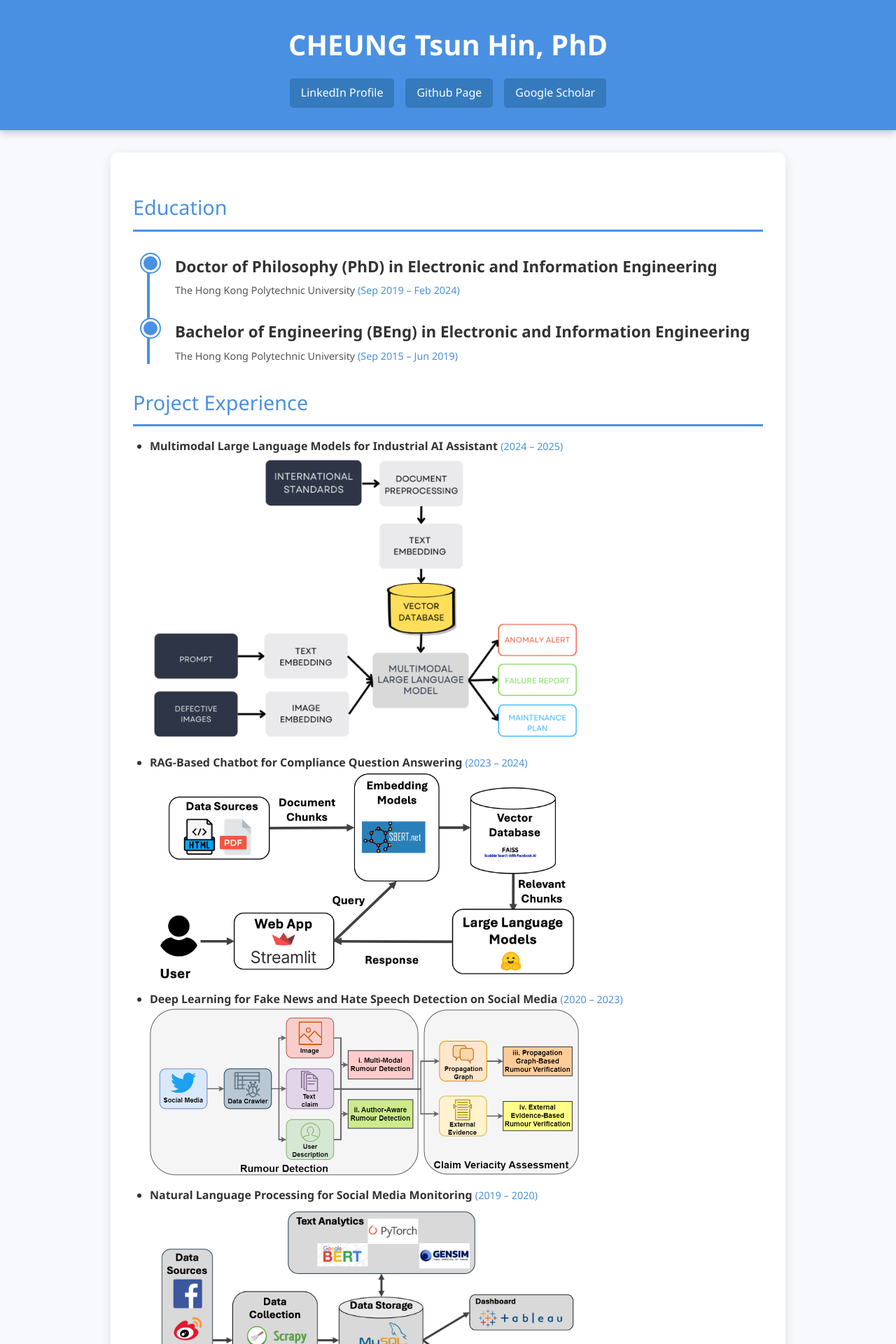
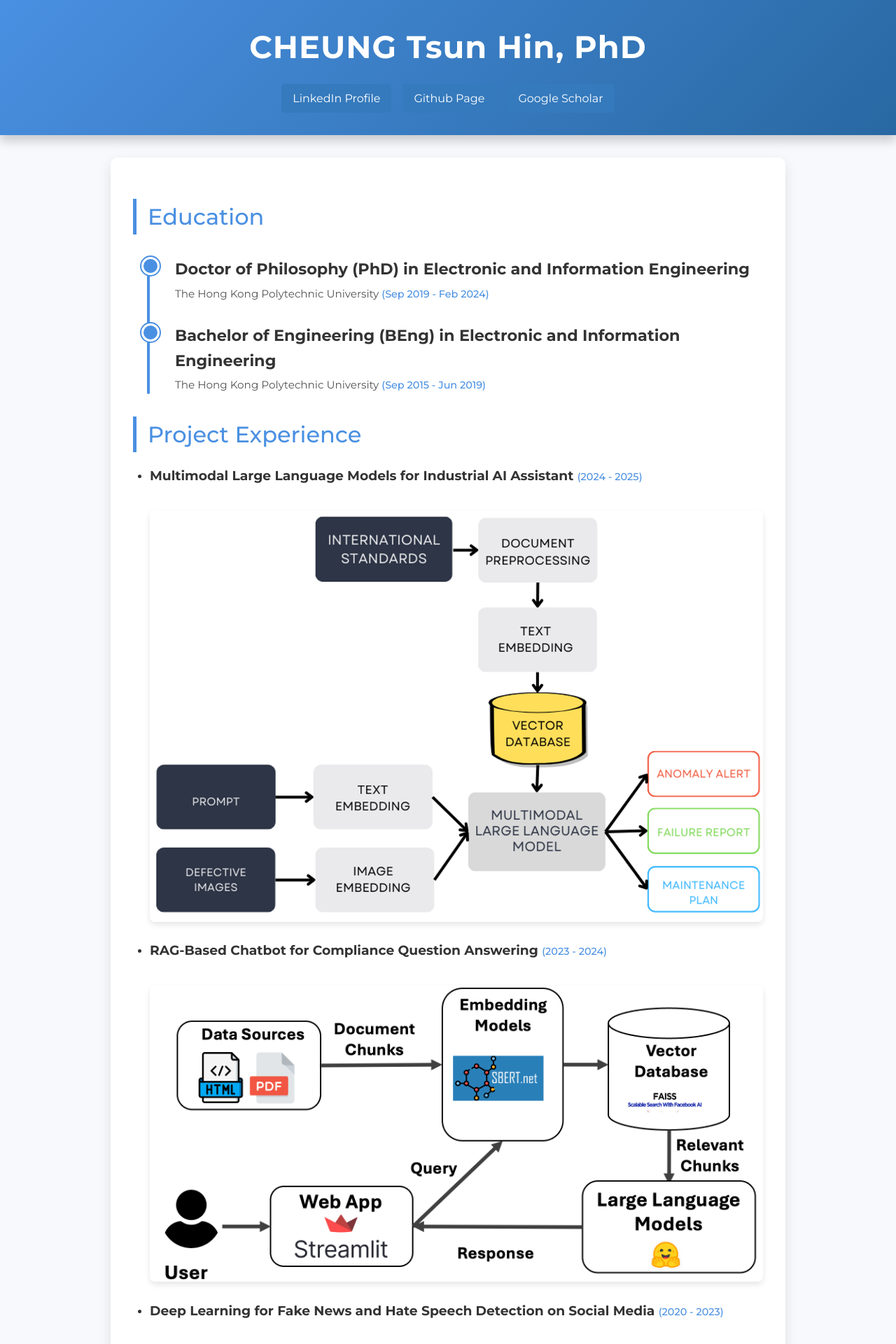
Before and after one commit to thcheung/thcheung.github.io, a Jekyll site: the page built from index.markdown, in a window 1280 px wide. Shown: the top 1920 px of the page at 70% size. Built offline with Jekyll 4.4.1, drawn with Linux system fonts in a browser that asks for light colours.

Commit message:
update css

```diff
--- a/_layouts/home.html
+++ b/_layouts/home.html
@@ -4,28 +4,45 @@
   <meta charset="UTF-8">
   <meta name="viewport" content="width=device-width, initial-scale=1.0">
   <title>CHEUNG Tsun Hin, PhD</title>
+  <link href="https://fonts.googleapis.com/css2?family=Montserrat:wght@400;500;700&display=swap" rel="stylesheet">
   <style>
+    :root {
+      --primary-color: #4A90E2;
+      --secondary-color: #357ABD;
+      --background-color: #f7f9fc;
+      --white: #ffffff;
+      --text-color: #333;
+      --subtext-color: #555;
+      --light-gray: #f5f5f5;
+      --accent-color: #2868A2;
+    }
+
     body {
-            font-family: 'Segoe UI', Tahoma, Geneva, Verdana, sans-serif;
+      font-family: 'Montserrat', 'Segoe UI', Tahoma, Geneva, Verdana, sans-serif;
       margin: 0;
       padding: 0;
+      background-color: var(--background-color);
+      color: var(--text-color);
       line-height: 1.6;
-            color: #333;
-            background-color: #f7f9fc;
+      -webkit-font-smoothing: antialiased;
+      -moz-osx-font-smoothing: grayscale;
     }
 
     header {
-            background: #4A90E2;
-            color: white;
+      background: linear-gradient(135deg, var(--primary-color), var(--accent-color));
+      color: var(--white);
       padding: 2rem 1rem;
       text-align: center;
-            box-shadow: 0 4px 10px rgba(0, 0, 0, 0.2);
+      box-shadow: 0 8px 15px rgba(0,0,0,0.2);
+      position: relative;
+      z-index: 1;
     }
 
     header h1 {
       margin: 0;
-            font-size: 2.5rem;
       font-weight: 700;
+      font-size: 2.8rem;
+      letter-spacing: 1px;
     }
 
     .contact-info {
@@ -37,24 +54,25 @@
     }
 
     .contact-info a {
-            color: white;
+      color: var(--white);
       text-decoration: none;
       padding: 0.5rem 1rem;
       border-radius: 5px;
-            background: #357ABD;
-            transition: background 0.3s;
+      background: var(--secondary-color);
+      transition: background 0.3s, transform 0.3s;
     }
 
     .contact-info a:hover {
-            background: #2868A2;
+      background: var(--accent-color);
+      transform: translateY(-3px);
     }
 
     .container {
       max-width: 900px;
       margin: 2rem auto;
       padding: 2rem;
-            background: white;
-            box-shadow: 0 4px 15px rgba(0, 0, 0, 0.1);
+      background: var(--white);
+      box-shadow: 0 8px 20px rgba(0, 0, 0, 0.1);
       border-radius: 10px;
     }
 
@@ -63,11 +81,11 @@
     }
 
     .section h2 {
-            border-bottom: 3px solid #4A90E2;
+      border-left: 5px solid var(--primary-color);
       margin-bottom: 1rem;
-            padding-bottom: 0.5rem;
-            font-size: 1.8rem;
-            color: #4A90E2;
+      padding-left: 1rem;
+      font-size: 2rem;
+      color: var(--primary-color);
       font-weight: 500;
     }
 
@@ -85,7 +103,8 @@
       top: 0;
       bottom: 0;
       width: 4px;
-            background: #4A90E2;
+      background: var(--primary-color);
+      border-radius: 2px;
     }
 
     .timeline-item {
@@ -96,11 +115,7 @@
     }
 
     .timeline-item:hover {
-            transform: scale(1.02);
-        }
-
-        .timeline-item:last-child {
-            margin-bottom: 0;
+      transform: translateX(5px);
     }
 
     .timeline-item::before {
@@ -110,28 +125,28 @@
       top: 0;
       width: 20px;
       height: 20px;
-            background: #4A90E2;
-            border: 3px solid white;
+      background: var(--primary-color);
+      border: 3px solid var(--white);
       border-radius: 50%;
-            box-shadow: 0 0 0 2px #4A90E2;
+      box-shadow: 0 0 0 2px var(--primary-color);
     }
 
     .timeline-item h3 {
       margin: 0;
       font-size: 1.4rem;
-            color: #333;
       font-weight: 600;
+      color: var(--text-color);
     }
 
     .timeline-item p {
       margin: 0.3rem 0 0;
-            font-size: 0.9rem;
-            color: #555;
+      font-size: 0.95rem;
+      color: var(--subtext-color);
     }
 
     .timeline-item .duration {
       font-size: 0.9rem;
-            color: #4A90E2;
+      color: var(--primary-color);
       font-weight: 500;
     }
 
@@ -142,12 +157,19 @@
 
     ul li {
       margin-bottom: 0.5rem;
+      transition: transform 0.2s;
     }
+
+    ul li:hover {
+      transform: translateX(5px);
+    }
+
     .p-duration {
       font-size: 0.9rem;
-            color: #4A90E2;
+      color: var(--primary-color);
       font-weight: 500;
     }
+
     .publications ul {
       list-style-type: none;
       padding-left: 0;
@@ -155,19 +177,28 @@
 
     .publications ul li {
       margin-bottom: 1rem;
-            padding: 10px;
-            background: #f5f5f5;
+      padding: 15px;
+      background: var(--light-gray);
       border-radius: 5px;
-            transition: background 0.3s;
+      transition: background 0.3s, transform 0.3s;
     }
 
     .publications ul li:hover {
       background: #e0e0e0;
+      transform: translateY(-3px);
     }
 
     .publications ul li strong {
-            color: #4A90E2;
+      color: var(--primary-color);
       font-weight: 700;
+    }
+
+    img {
+      max-width: 100%;
+      height: auto;
+      border-radius: 8px;
+      margin-top: 1rem;
+      box-shadow: 0 4px 8px rgba(0, 0, 0, 0.1);
     }
 
     footer {
@@ -176,8 +207,19 @@
       font-size: 0.9rem;
       color: #777;
       padding: 1rem 0;
-            background: #f5f5f5;
+      background: var(--light-gray);
       border-top: 1px solid #ddd;
+    }
+
+    @media (max-width: 600px) {
+      header h1 {
+        font-size: 2rem;
+      }
+
+      .container {
+        padding: 1rem;
+        margin: 1rem;
+      }
     }
   </style>
 </head>
@@ -197,11 +239,11 @@
       <ul class="timeline">
         <li class="timeline-item">
           <h3>Doctor of Philosophy (PhD) in Electronic and Information Engineering</h3>
-                    <p>The Hong Kong Polytechnic University <span class="duration">(Sep 2019 – Feb 2024)</span></p>
+          <p>The Hong Kong Polytechnic University <span class="duration">(Sep 2019 - Feb 2024)</span></p>
         </li>
         <li class="timeline-item">
           <h3>Bachelor of Engineering (BEng) in Electronic and Information Engineering</h3>
-                    <p>The Hong Kong Polytechnic University <span class="duration">(Sep 2015 – Jun 2019)</span></p>
+          <p>The Hong Kong Polytechnic University <span class="duration">(Sep 2015 - Jun 2019)</span></p>
         </li>
       </ul>
     </div>
@@ -210,20 +252,20 @@
       <h2>Project Experience</h2>
       <ul>
         <li>
-                    <strong>Multimodal Large Language Models for Industrial AI Assistant</strong>  <span class="p-duration">(2024 – 2025)</span>
-                    <img src="assets/pj1.png" alt="Multimodal Large Language Models" style="max-width: 70%; height: auto;">
+            <h3><strong>Multimodal Large Language Models for Industrial AI Assistant</strong>  <span class="p-duration">(2024 - 2025)</span></h3>
+          <img src="assets/pj1.png" alt="Multimodal Large Language Models">
         </li>
         <li>
-                    <strong>RAG-Based Chatbot for Compliance Question Answering</strong>  <span class="p-duration">(2023 – 2024)</span>
-                    <img src="assets/pj2.png" alt="RAG-Based Chatbot" style="max-width: 70%; height: auto;">
+            <h3><strong>RAG-Based Chatbot for Compliance Question Answering</strong>  <span class="p-duration">(2023 - 2024)</span></h3>
+          <img src="assets/pj2.png" alt="RAG-Based Chatbot">
         </li>
         <li>
-                    <strong>Deep Learning for Fake News and Hate Speech Detection on Social Media</strong>  <span class="p-duration">(2020 – 2023)</span>
-                    <img src="assets/pj3.png" alt="Fake News Detection" style="max-width: 70%; height: auto;">
+            <h3><strong>Deep Learning for Fake News and Hate Speech Detection on Social Media</strong>  <span class="p-duration">(2020 - 2023)</span></h3>
+          <img src="assets/pj3.png" alt="Fake News Detection">
         </li>
         <li>
-                    <strong>Natural Language Processing for Social Media Monitoring</strong>  <span class="p-duration">(2019 – 2020)</span>
-                    <img src="assets/pj4.png" alt="Social Media Monitoring" style="max-width: 70%; height: auto;">
+            <h3><strong>Natural Language Processing for Social Media Monitoring</strong>  <span class="p-duration">(2019 - 2020)</span></h3>
+          <img src="assets/pj4.png" alt="Social Media Monitoring">
         </li>
       </ul>
     </div>
```
Lines whose indentation alone changed are shown as unchanged.
